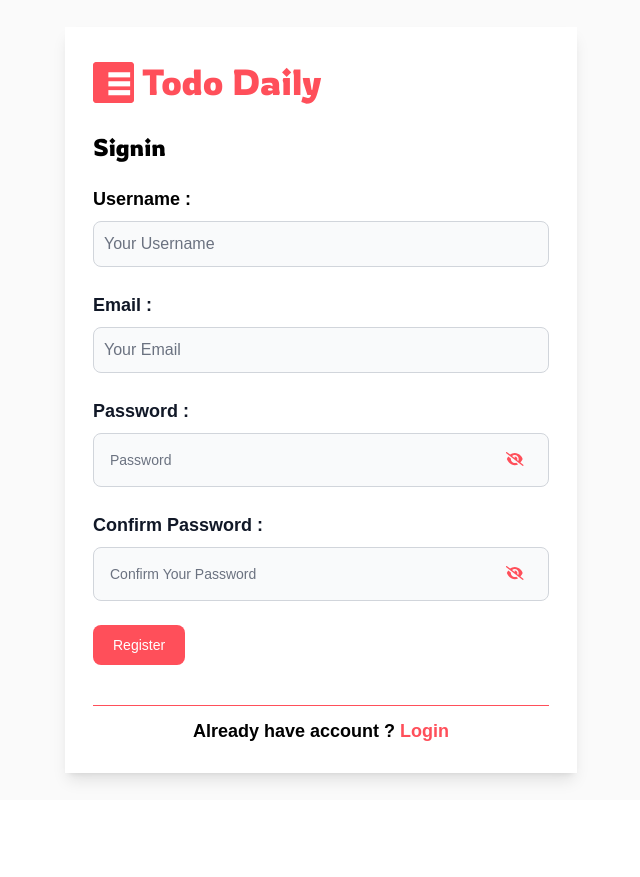
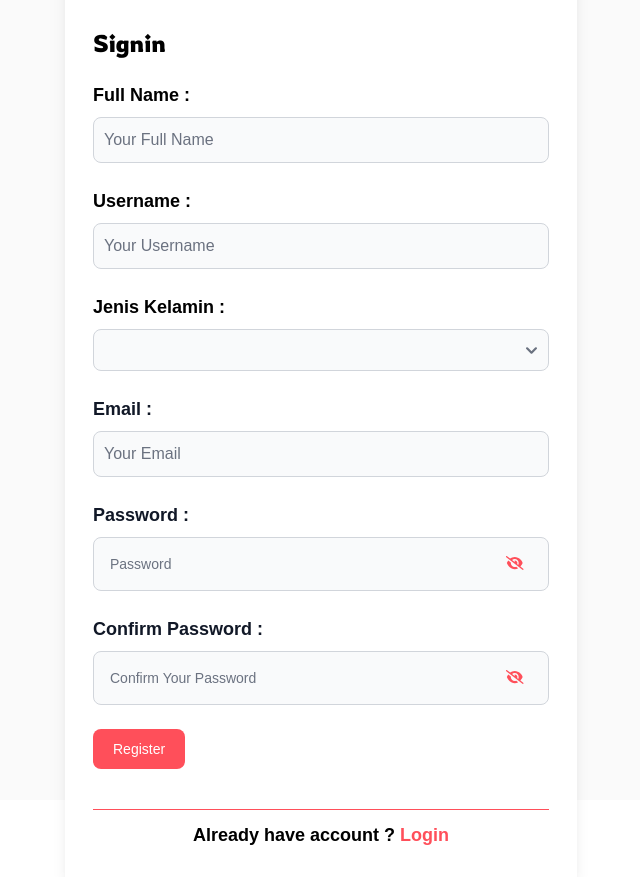
Before and after one commit to Azizsige/todo-mongo, a Vue app: page /register in a window 1280 px wide. Shown: the whole page, without its empty margins (319-959 px from the left). Before the commit the page ends 800 px from the top, so only its background shows below. Built offline with nearby package versions, Linux system fonts and the light colour scheme; a web font is replaced by a local one; what vue-sweetalert2 would draw is missing.

Commit message:
update: change image profile according to gender

```diff
--- a/src/stores/store.js
+++ b/src/stores/store.js
@@ -19,6 +19,7 @@ export const useStore = defineStore("store", {
     userNameStore: null,
     userEmailStore: null,
     userIdStore: null,
+    userJenisKelamin: null,
     // data user
     dataUser: null,
 
@@ -443,6 +444,7 @@ export const useStore = defineStore("store", {
       "expiredAt",
       "userNameStore",
       "userEmailStore",
+      "userJenisKelamin",
       "userIdStore",
       "accessToken",
     ],
--- a/src/views/Dashboard.vue
+++ b/src/views/Dashboard.vue
@@ -50,8 +50,16 @@
               >
                 <span class="sr-only">Open user menu</span>
                 <img
+                  v-if="store.userJenisKelamin == 'Laki-laki'"
                   class="w-8 h-8 rounded-full"
                   src="https://flowbite.com/docs/images/people/profile-picture-5.jpg"
+                  alt="user photo"
+                />
+
+                <img
+                  v-else
+                  class="w-8 h-8 rounded-full"
+                  src="https://flowbite.com/docs/images/people/profile-picture-4.jpg"
                   alt="user photo"
                 />
               </button>
--- a/src/views/Login.vue
+++ b/src/views/Login.vue
@@ -160,6 +160,7 @@ const login = () => {
         let expiredAt = res.data.user.updatedAt;
         let userName = res.data.user.username;
         let userEmail = res.data.user.email;
+        let jenisKelamin = res.data.user.jenisKelamin;
         let userId = res.data.user._id;
         store.accessToken = accessToken;
         // store.refreshToken = refreshToken;
@@ -168,6 +169,7 @@ const login = () => {
         store.userNameStore = userName;
         store.userEmailStore = userEmail;
         store.userIdStore = userId;
+        store.userJenisKelamin = jenisKelamin;
         Swal.fire({
           icon: "success",
           title: `${res.data.message}`,
--- a/src/views/Register.vue
+++ b/src/views/Register.vue
@@ -20,18 +20,49 @@
           <form>
             <div class="mb-6">
               <label
-                for="text"
+                for="fullName"
+                class="block mb-2 text-lg font-bold text-black dark:text-white"
+                >Full Name :
+              </label>
+              <input
+                type="text"
+                id="fullName"
+                v-model="fullName"
+                class="bg-gray-50 border border-gray-300 text-black text-md rounded-lg focus:ring-secondaryColor focus:border-secondaryColor block w-full p-2.5 dark:bg-gray-700 dark:border-gray-600 dark:placeholder-gray-400 dark:text-white dark:focus:ring-blue-500 dark:focus:border-blue-500"
+                placeholder="Your Full Name"
+                required
+              />
+            </div>
+            <div class="mb-6">
+              <label
+                for="username"
                 class="block mb-2 text-lg font-bold text-black dark:text-white"
                 >Username :
               </label>
               <input
                 type="text"
-                id="text"
+                id="username"
                 v-model="username"
                 class="bg-gray-50 border border-gray-300 text-black text-md rounded-lg focus:ring-secondaryColor focus:border-secondaryColor block w-full p-2.5 dark:bg-gray-700 dark:border-gray-600 dark:placeholder-gray-400 dark:text-white dark:focus:ring-blue-500 dark:focus:border-blue-500"
                 placeholder="Your Username"
                 required
               />
+            </div>
+            <div class="mb-6">
+              <label
+                for="jenisKelamin"
+                class="block mb-2 text-lg font-bold text-black dark:text-white"
+                >Jenis Kelamin :
+              </label>
+              <select
+                v-model="jenisKelamin"
+                id="jenisKelamin"
+                class="bg-gray-50 border border-gray-300 text-gray-900 text-sm rounded-lg focus:ring-blue-500 focus:border-blue-500 block w-full p-2.5 dark:bg-gray-700 dark:border-gray-600 dark:placeholder-gray-400 dark:text-white dark:focus:ring-blue-500 dark:focus:border-blue-500"
+              >
+                <option selected>Pilih Jenis Kelamin :</option>
+                <option value="Laki-laki">Laki-laki</option>
+                <option value="Perempuan">Perempuan</option>
+              </select>
             </div>
             <div class="mb-6">
               <label
@@ -148,6 +179,8 @@ const password = ref("");
 const username = ref("");
 const email = ref("");
 const confirm_password = ref("");
+const fullName = ref("");
+const jenisKelamin = ref("");
 
 const togglePassword = () => {
   showPassword.value = !showPassword.value;
@@ -171,6 +204,8 @@ const register = () => {
   params.append("email", email.value);
   params.append("password", password.value);
   params.append("confirmPassword", confirm_password.value);
+  params.append("fullName", fullName.value);
+  params.append("jenisKelamin", jenisKelamin.value);
 
   axios
     .post("https://todo-mongo-api-one.vercel.app/api/auth/register", params, {
```
